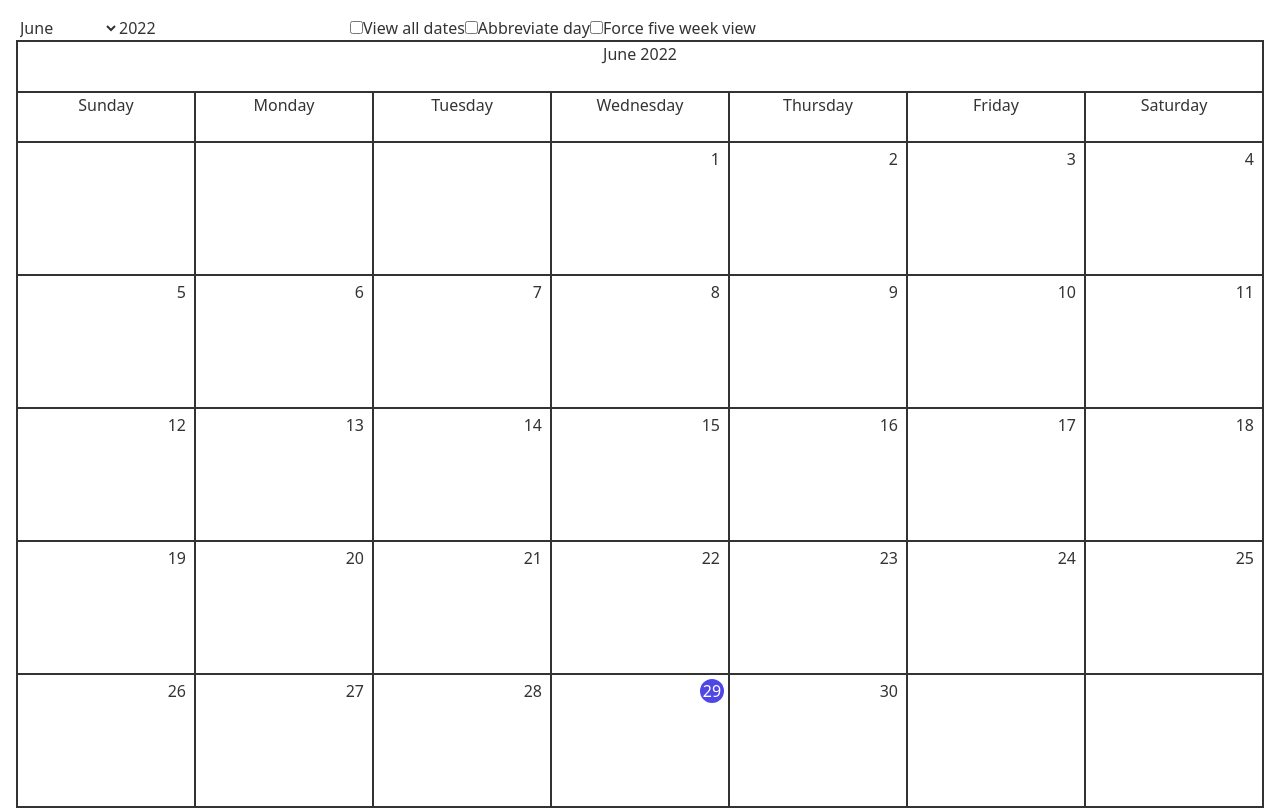
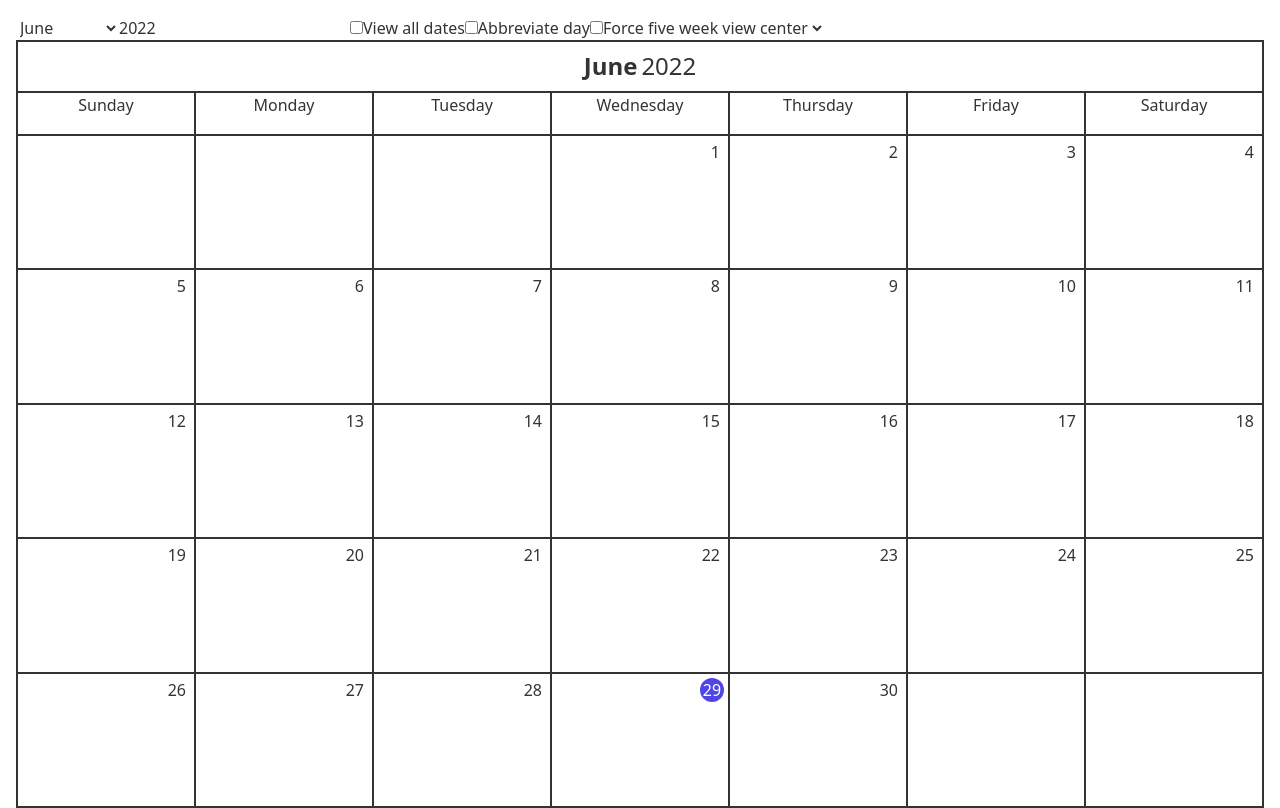
Before and after one commit to vlemoine/calendar.rocks, a Nuxt app: page / in a window 1280 px wide. Built offline with nearby package versions, Linux system fonts and the light colour scheme.

Commit message:
month styling

```diff
--- a/app.vue
+++ b/app.vue
@@ -31,12 +31,18 @@
         id="forceFive"
         v-model="forceFive"
       /><label for="forceFive">Force five week view</label>
+      <select name="monthPos" v-model="monthPos" class="bg-transparent">
+        <option v-for="(op, i) in monthPosOptions" :key="i" :value="op">
+          {{ op }}
+        </option>
+      </select>
     </div>
     <Month
       :date="date"
       :allDates="allDates"
       :abbrDay="abbrDay"
       :forceFive="forceFive"
+      :monthPos="monthPos"
     ></Month>
   </NuxtLayout>
 </template>
@@ -57,11 +63,13 @@ const months = [
   "November",
   "December",
 ];
+const monthPosOptions = ["left", "center", "right"];
 const selectedMonth = ref(new Date().getMonth());
 const selectedYear = ref(new Date().getFullYear());
 const allDates = ref(false);
 const abbrDay = ref(false);
 const forceFive = ref(false);
+const monthPos = ref("center");
 const date = computed(() => {
   let d = new Date();
   d.setDate(1);
--- a/components/Month.vue
+++ b/components/Month.vue
@@ -1,7 +1,10 @@
 <template>
   <div class="month grid grid-cols-7 h-full" :class="border">
-    <div class="col-span-7 text-center" :class="border">
-      {{ month }} {{ year }}
+    <div
+      class="col-span-7 text-center flex items-center px-4 gap-1 text-2xl"
+      :class="[border, displayMonth]"
+    >
+      <span class="font-bold">{{ month }}</span> {{ year }}
     </div>
     <div
       v-for="(weekday, i) in weekdays"
@@ -20,9 +23,9 @@
         text(i),
         forceFive && dates.length > 35
           ? i > 27
-            ? 'row-span-2'
-            : 'row-span-4'
-          : 'row-span-4',
+            ? 'row-span-3'
+            : 'row-span-6'
+          : 'row-span-6',
         {
           end: i % 7 === 6,
           'border-b-0 pb-0': forceFive && i > 27 && i < 35,
@@ -40,6 +43,7 @@
           today(date),
           {
             'absolute bottom-2': forceFive && i > 34,
+            'opacity-50': !date.current,
           },
         ]"
         >{{ date.date }}
@@ -78,6 +82,10 @@ export default {
     forceFive: {
       type: Boolean,
       default: false,
+    },
+    monthPos: {
+      type: String,
+      default: "center",
     },
   },
   data() {
@@ -118,6 +126,13 @@ export default {
     year() {
       return this.date.getFullYear();
     },
+    displayMonth() {
+      return this.monthPos === "center"
+        ? "justify-center"
+        : this.monthPos === "right"
+        ? "justify-end"
+        : "";
+    },
   },
   methods: {
     text(i) {
```
